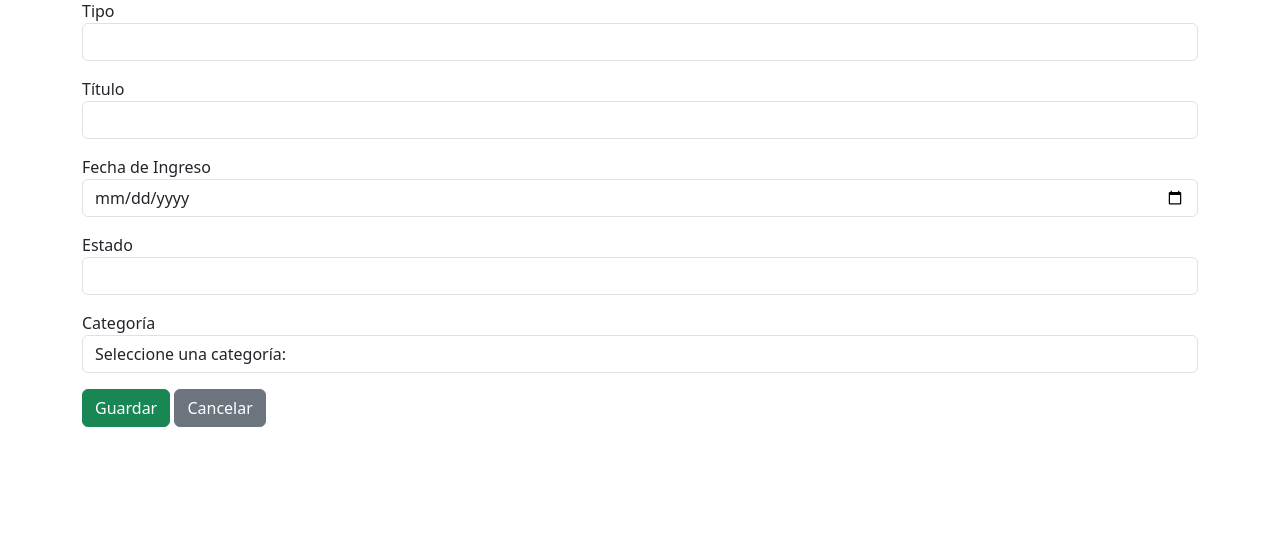
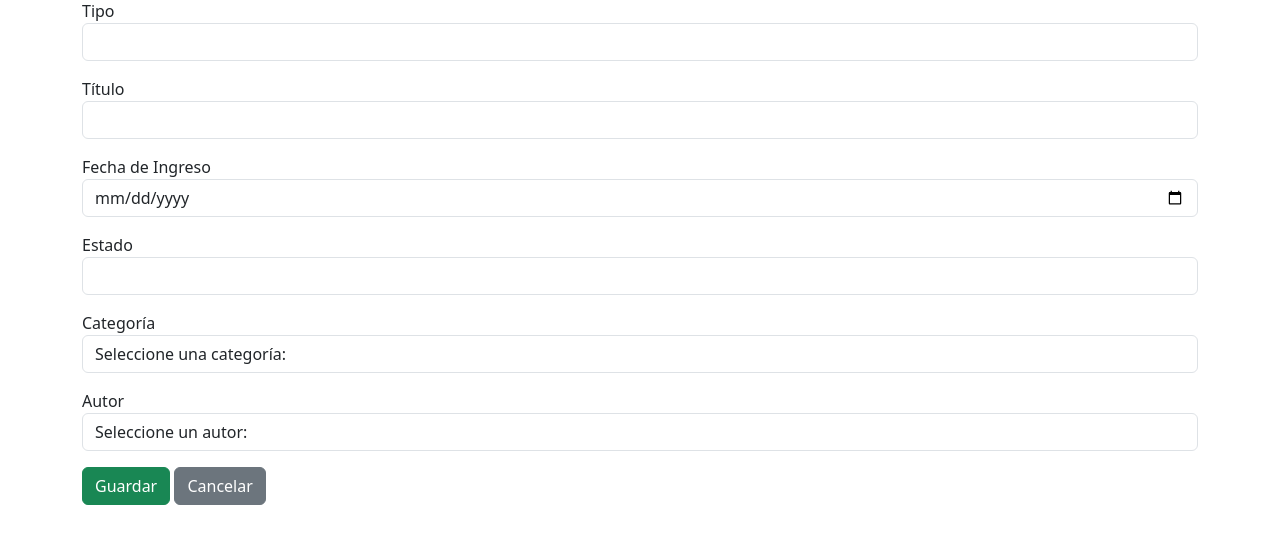
Before and after one commit to DevCadi/BIBLIOTECA, a Flask app: page /materiales/create in a window 1280 px wide. Shown: the part 81-625 px from the top of the page. Run offline with Flask 3, Linux system fonts and the light colour scheme; data comes from the database, SQL or seed files in the repository.

Commit message:
Unión entre autores y material

```diff
--- a/controllers/autores_controllers.py
+++ b/controllers/autores_controllers.py
@@ -15,9 +15,8 @@
 def create():
     if request.method == 'POST':
         nombre = request.form['nombre']
-        apellidos = request.form['apellidos']
 
-        autor = Autores(nombre, apellidos)
+        autor = Autores(nombre)
         autor.save()
         return redirect(url_for('autores.index'))
     return autores_view.create()
@@ -27,9 +26,8 @@
     autor = Autores.get_by_id(id_autor)
     if request.method == 'POST':
         nombre = request.form['nombre']
-        apellidos = request.form['apellidos']
         #actualizar
-        autor.update(nombre=nombre, apellidos=apellidos)
+        autor.update(nombre=nombre)
         return redirect(url_for('autores.index'))
 
     return autores_view.edit(autor)
--- a/controllers/material_controllers.py
+++ b/controllers/material_controllers.py
@@ -1,6 +1,7 @@
 from flask import request, redirect, url_for, Blueprint
 from models.material_model import Material
 from models.categoria_model import Categoria
+from models.autores_model import Autores
 from views import categoria_view
 from views import material_view
 
@@ -19,13 +20,15 @@
         fecha_ingreso = request.form['fecha_ingreso']
         estado = request.form['estado']
         id_categoria = request.form['id_categoria']
+        id_autor = request.form['id_autor']
 
-        material = Material(tipo, titulo, fecha_ingreso, estado, id_categoria)
+        material = Material(tipo, titulo, fecha_ingreso, estado, id_categoria, id_autor)
         material.save()
         return redirect(url_for('material.index'))
     categorias = Categoria.query.all()
+    autores = Autores.query.all()
 
-    return material_view.create(categorias=categorias)
+    return material_view.create(categorias=categorias, autores=autores)
 
 @material_bp.route("/edit/<int:id_material>", methods=['GET', 'POST'])
 def edit(id_material):
@@ -36,13 +39,15 @@
         fecha_ingreso = request.form['fecha_ingreso']
         estado = request.form['estado']
         id_categoria = request.form['id_categoria']
+        id_autor = request.form['id_autor']
 
-        material.update(tipo=tipo, titulo=titulo, fecha_ingreso=fecha_ingreso, estado=estado, id_categoria=id_categoria)
+        material.update(tipo=tipo, titulo=titulo, fecha_ingreso=fecha_ingreso, estado=estado, id_categoria=id_categoria, id_autor=id_autor)
         return redirect(url_for('material.index'))
 
     categorias = Categoria.query.all()
+    autores = Autores.query.all()
 
-    return material_view.edit(material=material, categorias=categorias)
+    return material_view.edit(material=material, categorias=categorias, autores=autores)
 
 @material_bp.route("/delete/<int:id_material>")
 def delete(id_material):
--- a/models/libro_model.py
+++ b/models/libro_model.py
@@ -3,10 +3,12 @@
 class Libro(db.Model):
     __tablename__ = 'libros'
 
-    id_libro = db.Column(db.Integer, primary_key=True)
+    id_libro = db.Column(db.Integer, db.ForeignKey('materiales.id_material'), primary_key=True)
     isbn = db.Column(db.Integer, nullable=False)
     id_editorial = db.Column(db.Integer, nullable=False)
     anio_publicacion = db.Column(db.String(4), nullable=False)  # o Integer si prefieres
+
+    material = db.relationship('Material', back_populates = 'libro')
 
     def __init__(self, isbn, id_editorial, anio_publicacion):
         self.isbn = isbn
--- a/templates/autores/create.html
+++ b/templates/autores/create.html
@@ -9,10 +9,6 @@
         <label for="" class="form-label">Nombre</label>
         <input type="text" class="form-control" name="nombre" required>
     </div>
-    <div class="mb-3">
-        <label for="" class="form-label">Apellidos</label>
-        <input type="text" class="form-control" name="apellidos" required>
-    </div>
     <button type="submit" class="btn btn-primary">Registrar autor</button>
 </form>
 
--- a/templates/autores/edit.html
+++ b/templates/autores/edit.html
@@ -9,10 +9,6 @@
         <label for="" class="form-label">Nombre</label>
         <input type="text" class="form-control" name="nombre" value="{{autores.nombre}}" required>
     </div>
-    <div class="mb-3">
-        <label for="" class="form-label">Apellidos</label>
-        <input type="text" class="form-control" name="apellidos" value="{{autores.apellidos}}" required>
-    </div>
     <button type="submit" class="btn btn-primary">Actualizar autores</button>
 </form>
 
--- a/templates/autores/index.html
+++ b/templates/autores/index.html
@@ -11,7 +11,6 @@
     <tr>
         <th>ID</th>
         <th>Nombre</th>
-        <th>Apellidos</th>
         <th></th>
         <th></th>
     </tr>
@@ -19,7 +18,6 @@
     <tr>
         <td>{{item.id_autor}}</td>
         <td>{{item.nombre}}</td>
-        <td>{{item.apellidos}}</td>
         <td>
             <a href="{{url_for('autores.edit',id_autor=item.id_autor)}}" class="btn btn-warning">Editar</a>
         </td>
--- a/templates/materiales/create.html
+++ b/templates/materiales/create.html
@@ -33,6 +33,15 @@
                 {% endfor %}
             </select>
         </div>
+        <div class="mb-3">
+            <label>Autor</label>
+            <select name="id_autor" class="form-control" required>
+                <option value="">Seleccione un autor:</option>
+                {% for autor in autores %}
+                    <option value="{{autor.id_autor}}">{{autor.nombre}}</option>
+                {% endfor %}
+            </select>
+        </div>
         <button type="submit" class="btn btn-success">Guardar</button>
         <a href="{{ url_for('material.index') }}" class="btn btn-secondary">Cancelar</a>
     </form>
--- a/templates/materiales/index.html
+++ b/templates/materiales/index.html
@@ -15,6 +15,7 @@
                 <th>Fecha Ingreso</th>
                 <th>Estado</th>
                 <th>Categoría</th>
+                <th>Autor</th>
                 <th>Acciones</th>
             </tr>
         </thead>
@@ -27,6 +28,7 @@
                 <td>{{ mat.fecha_ingreso }}</td>
                 <td>{{ mat.estado }}</td>
                 <td>{{ mat.categoria.nombre }}</td>
+                <td>{{ mat.autor.nombre }}</td>
                 <td>
                     <a href="{{ url_for('material.edit', id_material=mat.id_material) }}" class="btn btn-warning btn-sm">Editar</a>
                     <a href="{{ url_for('material.delete', id_material=mat.id_material) }}" class="btn btn-danger btn-sm" onclick="return confirm('¿Seguro que quieres eliminarlo?')">Eliminar</a>
--- a/views/material_view.py
+++ b/views/material_view.py
@@ -3,8 +3,8 @@
 def list(materiales):
     return render_template('materiales/index.html', materiales=materiales)
 
-def create(categorias):
-    return render_template('materiales/create.html', categorias=categorias)
+def create(categorias, autores):
+    return render_template('materiales/create.html', categorias=categorias, autores=autores)
 
-def edit(material, categorias):
-    return render_template('materiales/edit.html', material=material, categorias=categorias)
+def edit(material, categorias, autores):
+    return render_template('materiales/edit.html', material=material, categorias=categorias, autores=autores)
```
Also changed, not shown: models/autores_model.py (+5 -7 lines), models/material_model.py (+7 -2 lines), templates/materiales/edit.html (+9 -0 lines), instance/biblioteca.db.
